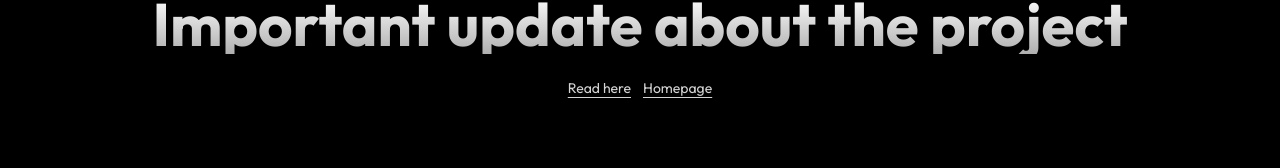
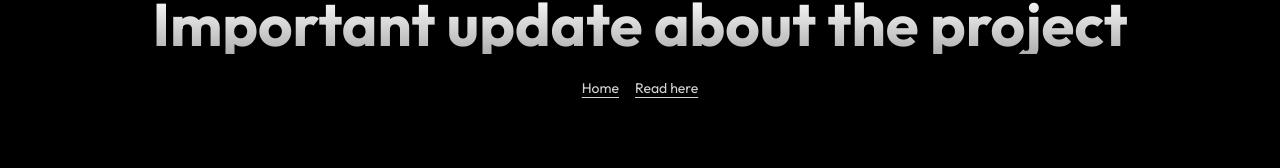
Before and after one commit to aosasona/reda.web, an Astro site: page / in a window 1280 px wide. Shown: the part 354-522 px from the top of the page. Built offline with nearby package versions, Linux system fonts and the light colour scheme; Astro itself is replaced by a stand-in of ours.

Commit message:
Added more space between links

```diff
--- a/src/pages/index.astro
+++ b/src/pages/index.astro
@@ -5,9 +5,9 @@ import Layout from "../layouts/Layout.astro";
 <Layout>
 	<section class="h-screen bg-dark flex flex-col gap-6 items-center justify-center -mt-[14vh]">
 		<h1 class="text-3xl xl:text-6xl text-center font-bold text-transparent bg-gradient-to-t bg-clip-text from-zinc-50/70 to-white">Important update about the project</h1>
-		<div className="flex items-center gap-3">
-			<a href="/blog/dusk" class="text-neutral-300 text-sm underline underline-offset-4">Read here</a>
-			<a href="/home" class="text-neutral-300 text-sm underline underline-offset-4">Homepage</a>
+		<div className="flex items-center gap-4">
+			<a href="/home" class="block text-neutral-300 text-sm underline underline-offset-4">Home</a>
+			<a href="/blog/dusk" class="block text-neutral-300 text-sm underline underline-offset-4">Read here</a>
 		</div>
 	</section>
 </Layout>
```
